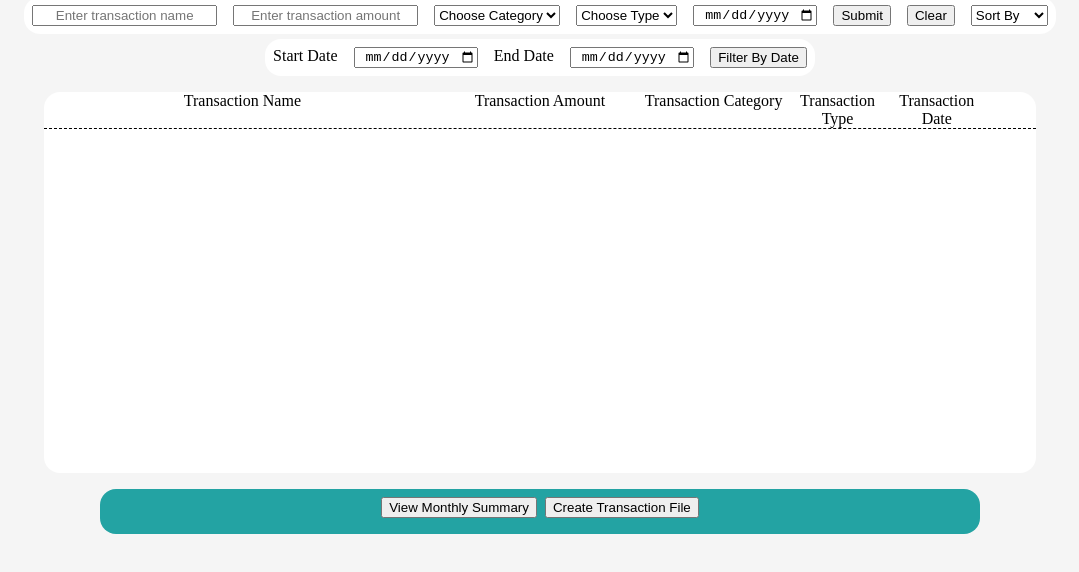
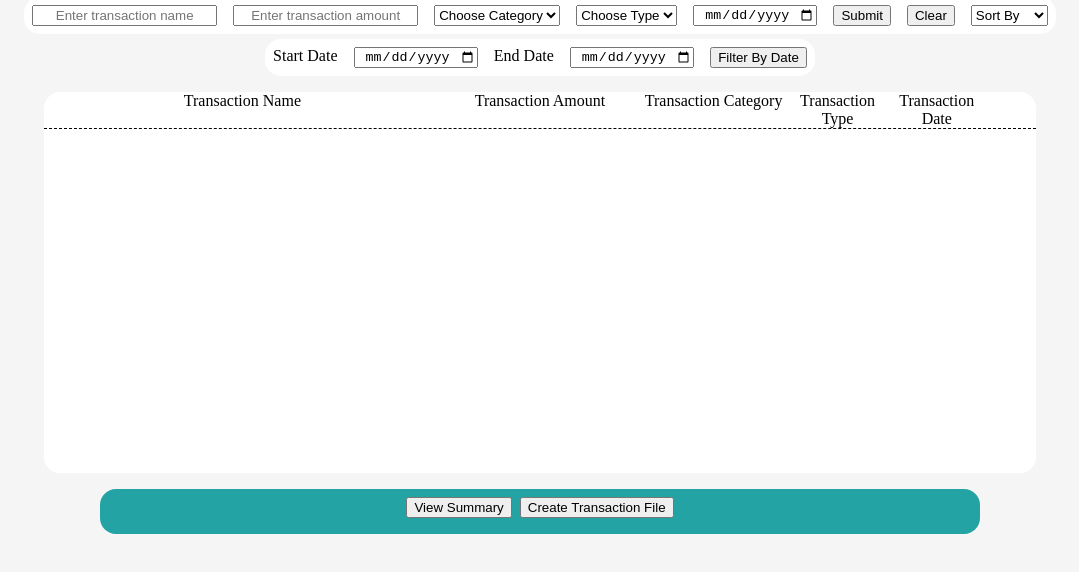
Before and after one commit to amrit734/expense-tracker, a plain HTML site: page index.html in a window 1280 px wide. Shown: the part 222-794 px from the top of the page, without its empty margins (100-1179 px from the left). Drawn offline with Linux system fonts and the light colour scheme.

Commit message:
Update index.html

```diff
--- a/index.html
+++ b/index.html
@@ -64,7 +64,7 @@
         </div>
         <div class = "download-content">
             <div class = "summary-content">
-                <button id="btn-summary">View Monthly Summary</button>
+                <button id="btn-summary">View Summary</button>
                 <button id="btn-create">Create Transaction File</button>
             </div>
             <a download="transations.csv" id = "btn-download"></a>
@@ -72,4 +72,5 @@
     </div>
     <script src="script.js"></script>
 </body>
+
 </html>
```
